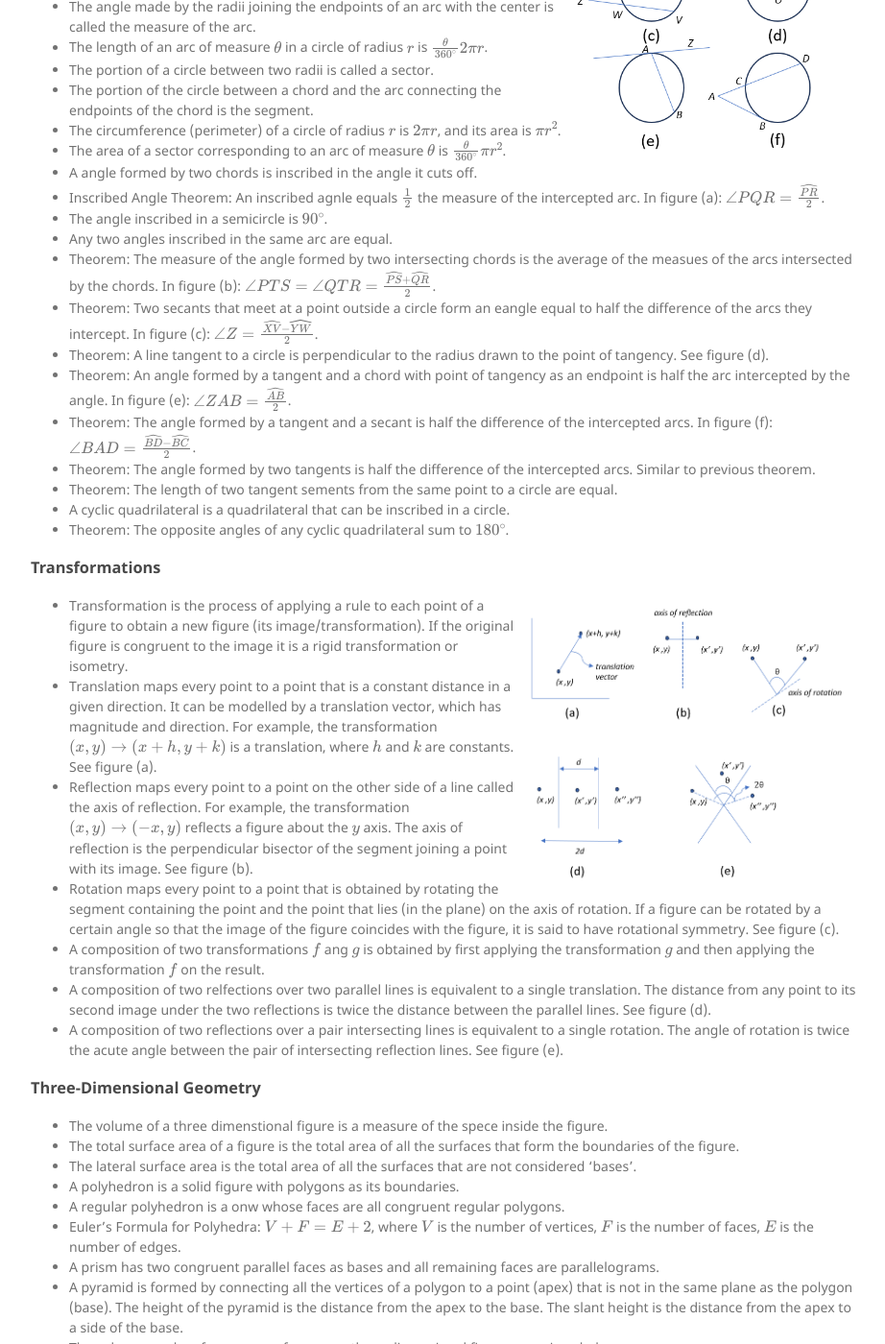
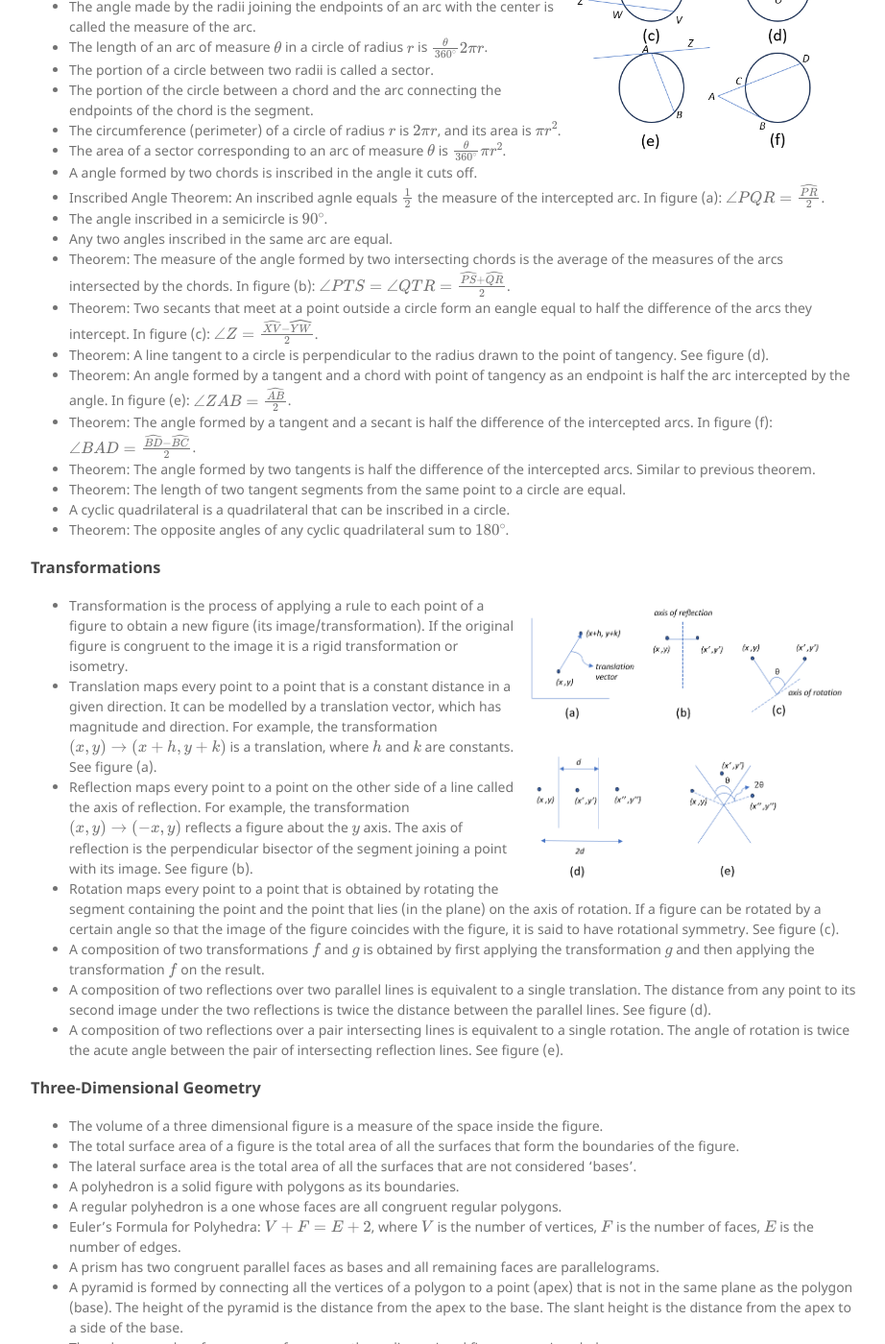
Before and after one commit to pmp-gh/pmp-gh.github.com, a Jekyll site: the page built from notes/high_school/geometry.md, in a window 1280 px wide and 1400 px high, scrolled down 2805 px. Shown: the whole window at 96% size, without its empty margins (178-1100 px from the left). Built offline with Jekyll 4.4.1, drawn with Linux system fonts in a browser that asks for light colours; our own code applies the rules of GitHub Pages for plain Markdown files; formulas are drawn with MathJax 3; the repository's description, which GitHub fills in, is left out; some of the changed text lies outside the part shown.

Commit message:
spell check

```diff
--- a/notes/high_school/geometry.md
+++ b/notes/high_school/geometry.md
@@ -145,7 +145,7 @@ High School Geometry
 </table>
 
 ### Perimeter and Area
-* The perimeter of a an n-gon is the sum of its sides.
+* The perimeter of an n-gon is the sum of its sides.
 * The area of a figure is the number of unit squares that make up the figure.
 * Area of a regular n-gon with side $s$ and apothem $a$ is $\frac{1}{2}nsa$.
 * Areas of common polygons are given below.
@@ -213,7 +213,7 @@ High School Geometry
 * The angle inscribed in a semicircle is $90^\circ$.
 * Any two angles inscribed in the same arc are equal.
 * Theorem: The measure of the angle formed by two intersecting chords is the
-  average of the measues of the arcs intersected by the chords. In figure (b):
+  average of the measures of the arcs intersected by the chords. In figure (b):
   $\angle PTS = \angle QTR = \frac{\widehat{PS} + \widehat{QR}}{2}$.
 * Theorem: Two secants that meet at a point outside a circle form an eangle
   equal to half the difference of the arcs they intercept. In figure (c):
@@ -228,7 +228,7 @@ High School Geometry
   \widehat{BC}}{2}$.
 * Theorem: The angle formed by two tangents is half the difference of the
   intercepted arcs. Similar to previous theorem.
-* Theorem: The length of two tangent sements from the same point to a circle are
+* Theorem: The length of two tangent segments from the same point to a circle are
   equal.
 * A cyclic quadrilateral is a quadrilateral that can be inscribed in a circle.
 * Theorem: The opposite angles of any cyclic quadrilateral sum to $180^\circ$.
@@ -250,9 +250,9 @@ High School Geometry
   the point and the point that lies (in the plane) on the axis of rotation. If a figure can be
   rotated by a certain angle so that the image of the figure coincides with the figure, it
   is said to have rotational symmetry. See figure (c).
-* A composition of two transformations $f$ ang $g$ is obtained by first applying the transformation
+* A composition of two transformations $f$ and $g$ is obtained by first applying the transformation
   $g$ and then applying the transformation $f$ on the result.
-* A composition of two relfections over two parallel lines is equivalent to a single translation.
+* A composition of two reflections over two parallel lines is equivalent to a single translation.
   The distance from any point to its second image under the two reflections is twice the distance
   between the parallel lines. See figure (d).
 * A composition of two reflections over a pair intersecting lines is equivalent to a single
@@ -260,12 +260,12 @@ High School Geometry
   reflection lines. See figure (e).
 
 ### Three-Dimensional Geometry
-* The volume of a three dimenstional figure is a measure of the spece inside the figure.
+* The volume of a three dimensional figure is a measure of the space inside the figure.
 * The total surface area of a figure is the total area of all the surfaces that form the
   boundaries of the figure.
 * The lateral surface area is the total area of all the surfaces that are not considered 'bases'.
 * A polyhedron is a solid figure with polygons as its boundaries.
-* A regular polyhedron is a onw whose faces are all congruent regular polygons.
+* A regular polyhedron is a one whose faces are all congruent regular polygons.
 * Euler's Formula for Polyhedra: $V + F = E + 2$, where $V$ is the number of vertices,
   $F$ is the number of faces, $E$ is the number of edges.
 * A prism has two congruent parallel faces as bases and all remaining faces are parallelograms.
```
Also changed, not shown: other parts of notes/high_school/geometry.md (+4 -4 lines).
